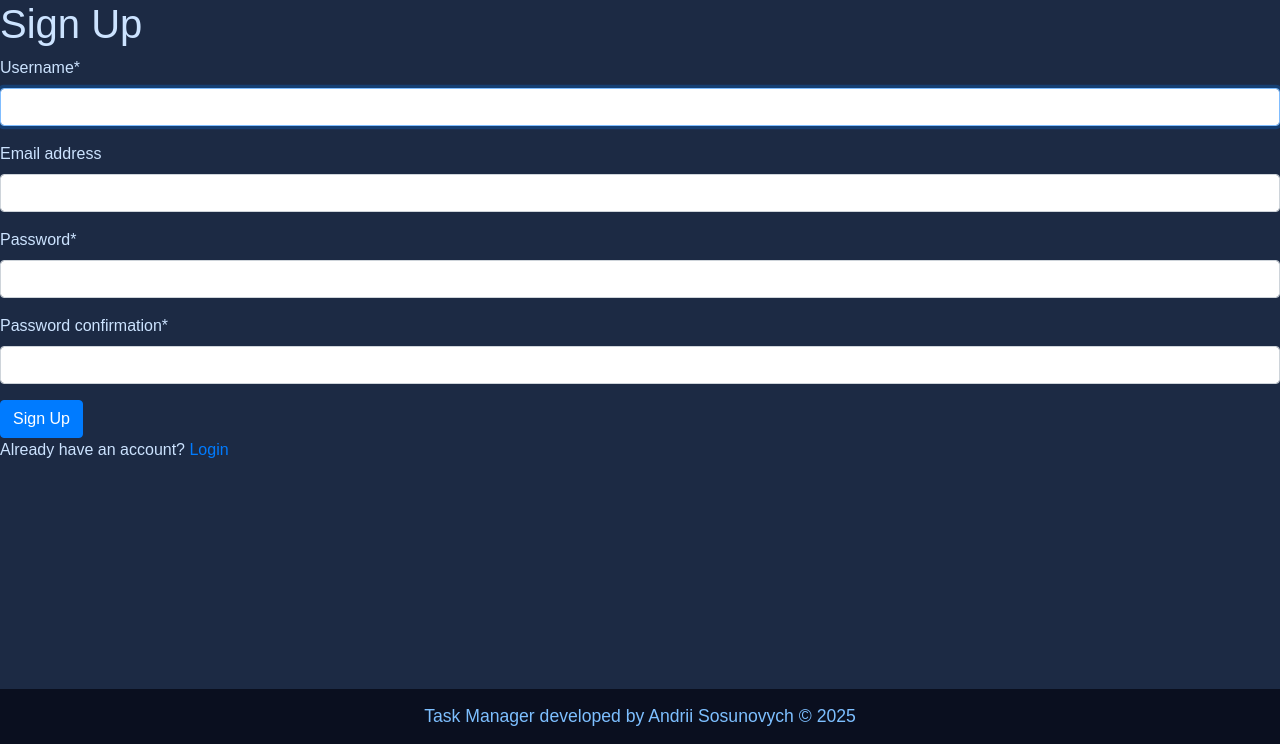
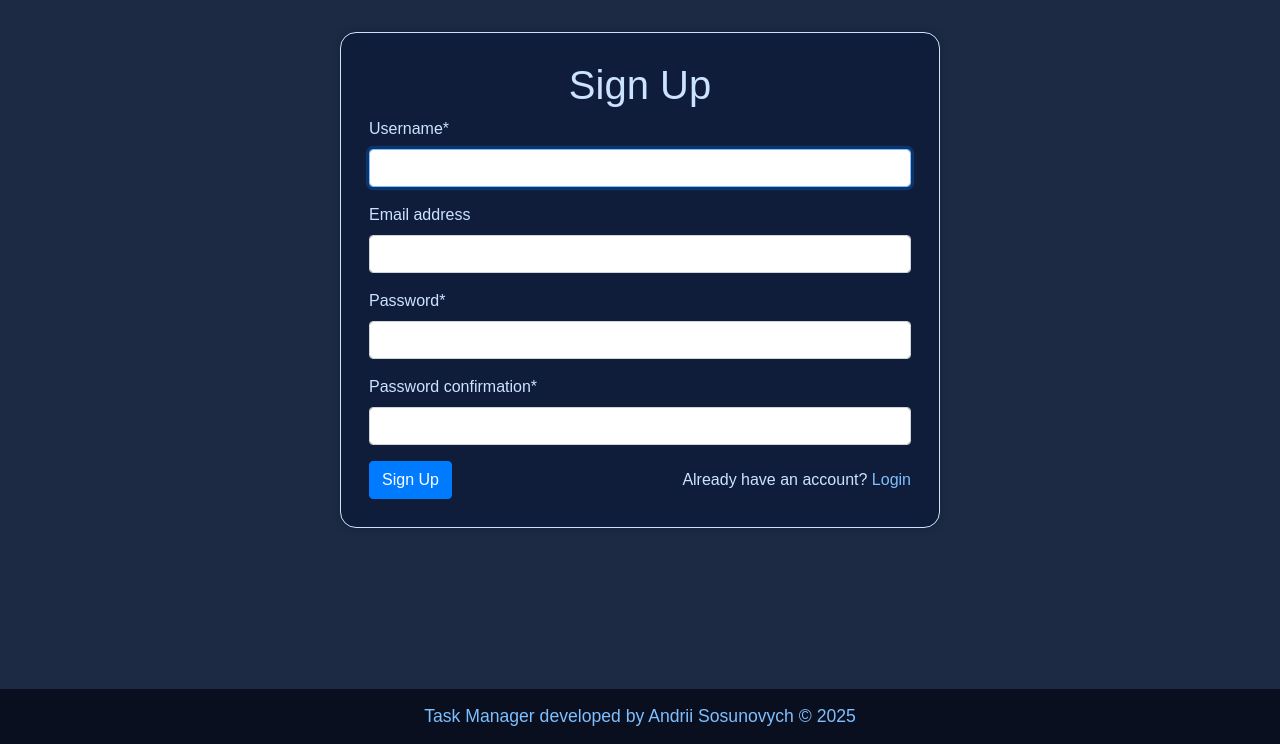
Before and after one commit to sosunovych-andrii/task-manager, a Django app: page /sign-up/ in a window 1280 px wide. Shown: the part 56-800 px from the top of the page. Run offline with Django 5.2, Linux system fonts and the light colour scheme; some libraries are stand-ins or nearby versions.

Commit message:
Modify login styles and add new ones for sign-up and submit

```diff
--- a/static/css/auth.css
+++ b/static/css/auth.css
@@ -1,7 +1,7 @@
 .login-container {
-  max-width: 50vh;
+  max-width: 55vh;
   margin: 5rem auto;
-  padding: 2rem;
+  padding: 1.75rem;
   border: 1px solid #cce3ff;
   border-radius: 1rem;
   background-color: #0f1d3a;
@@ -30,3 +30,33 @@
 .logout-button:focus {
   outline: none;
 }
+
+.sign-up-container {
+  max-width: 75vh;
+  margin: 2rem auto;
+  padding: 1.75rem;
+  border: 1px solid #cce3ff;
+  border-radius: 1rem;
+  background-color: #0f1d3a;
+  color: #cce3ff;
+  box-shadow: 0 0 10px rgba(0, 0, 0, 0.2);
+}
+
+.sign-up-container h1 {
+  text-align: center;
+}
+
+.submit-container {
+  display: flex;
+  justify-content: space-between;
+  align-items: center;
+}
+
+.secondary-link {
+  color: #7dbfff;
+}
+
+.secondary-link:hover {
+  color: #b0ffff;
+  text-decoration: none;
+}
```
